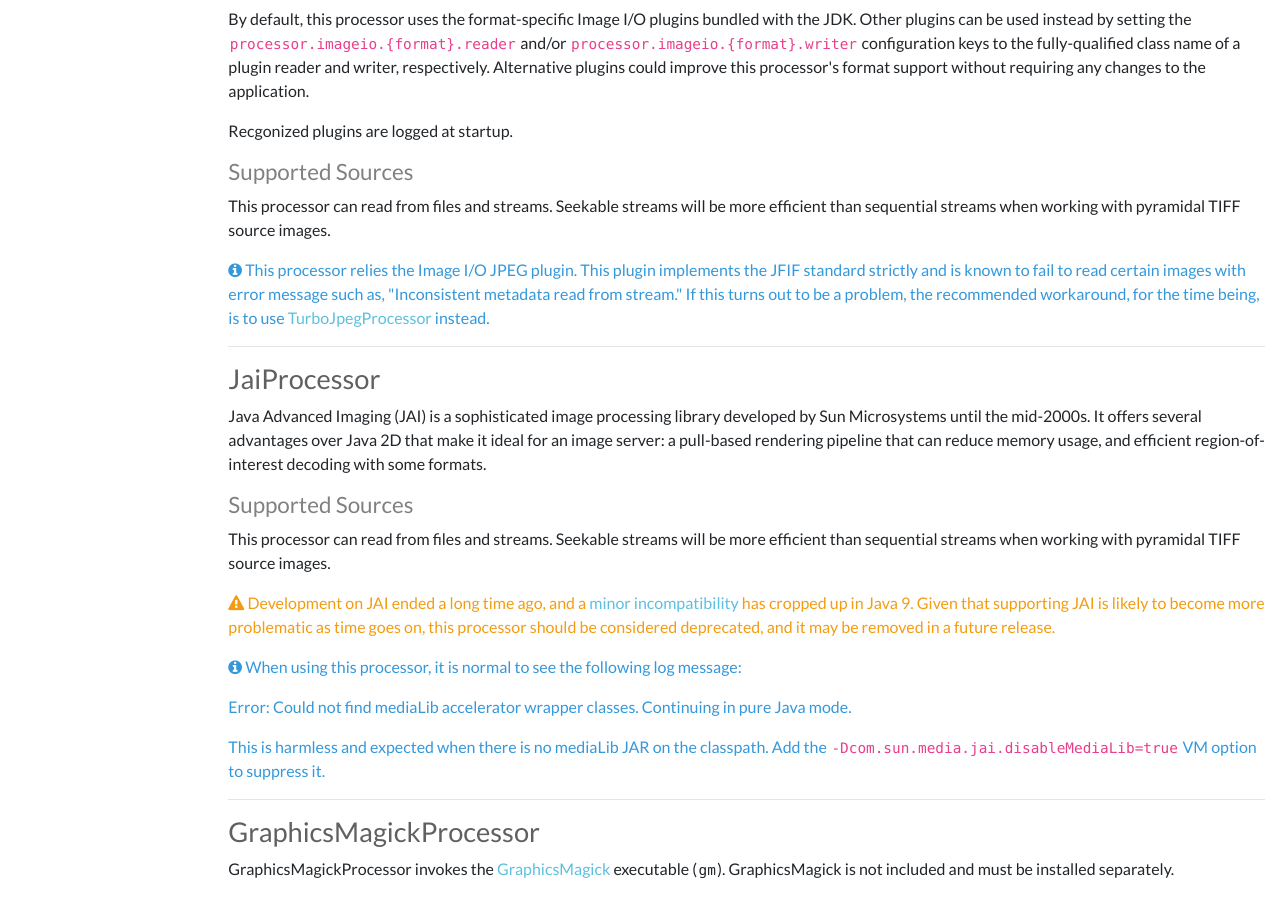
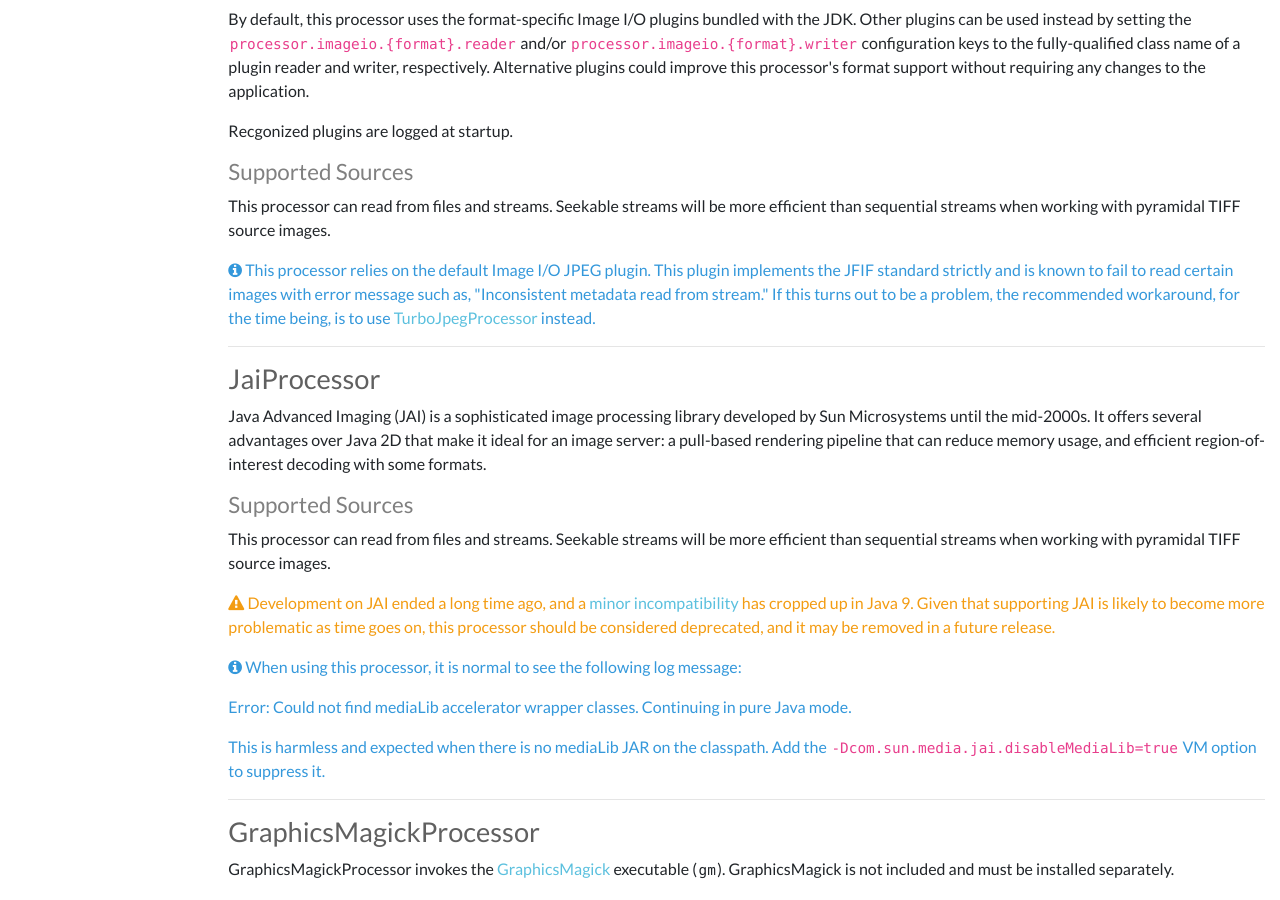
Before and after one commit to cantaloupe-project/cantaloupe-project.github.io, a Jekyll site: the page built from manual/4.1/processors.html, in a window 1280 px wide and 900 px high, scrolled down 5136 px. Built offline with Jekyll 4.4.1, drawn with Linux system fonts in a browser that asks for light colours; nearby versions of some CDN libraries.

Commit message:
Fix a typo

```diff
--- a/manual/4.1/processors.html
+++ b/manual/4.1/processors.html
@@ -618,7 +618,7 @@
 <p>This processor can read from files and streams. Seekable streams will be more efficient than sequential streams when working with pyramidal TIFF source images.</p>
 
 <p class="text-info">
-  <i class="fa fa-info-circle"></i> This processor relies the Image I/O JPEG plugin. This plugin implements the JFIF standard strictly and is known to fail to read certain images with error message such as, "Inconsistent metadata read from stream." If this turns out to be a problem, the recommended workaround, for the time being, is to use <a href="#TurboJpegProcessor">TurboJpegProcessor</a> instead.
+  <i class="fa fa-info-circle"></i> This processor relies on the default Image I/O JPEG plugin. This plugin implements the JFIF standard strictly and is known to fail to read certain images with error message such as, "Inconsistent metadata read from stream." If this turns out to be a problem, the recommended workaround, for the time being, is to use <a href="#TurboJpegProcessor">TurboJpegProcessor</a> instead.
 </p>
 
 <hr>
```
